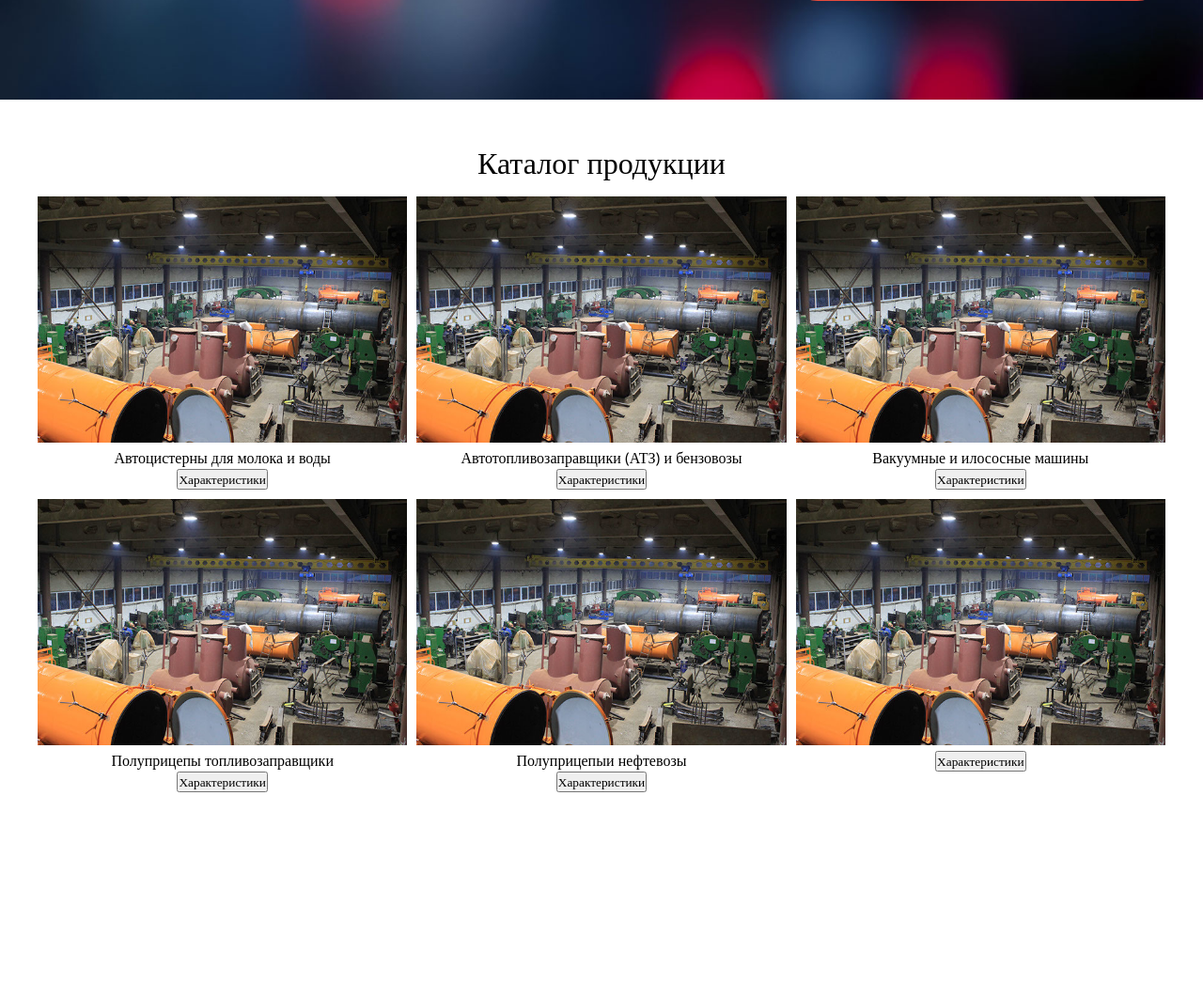
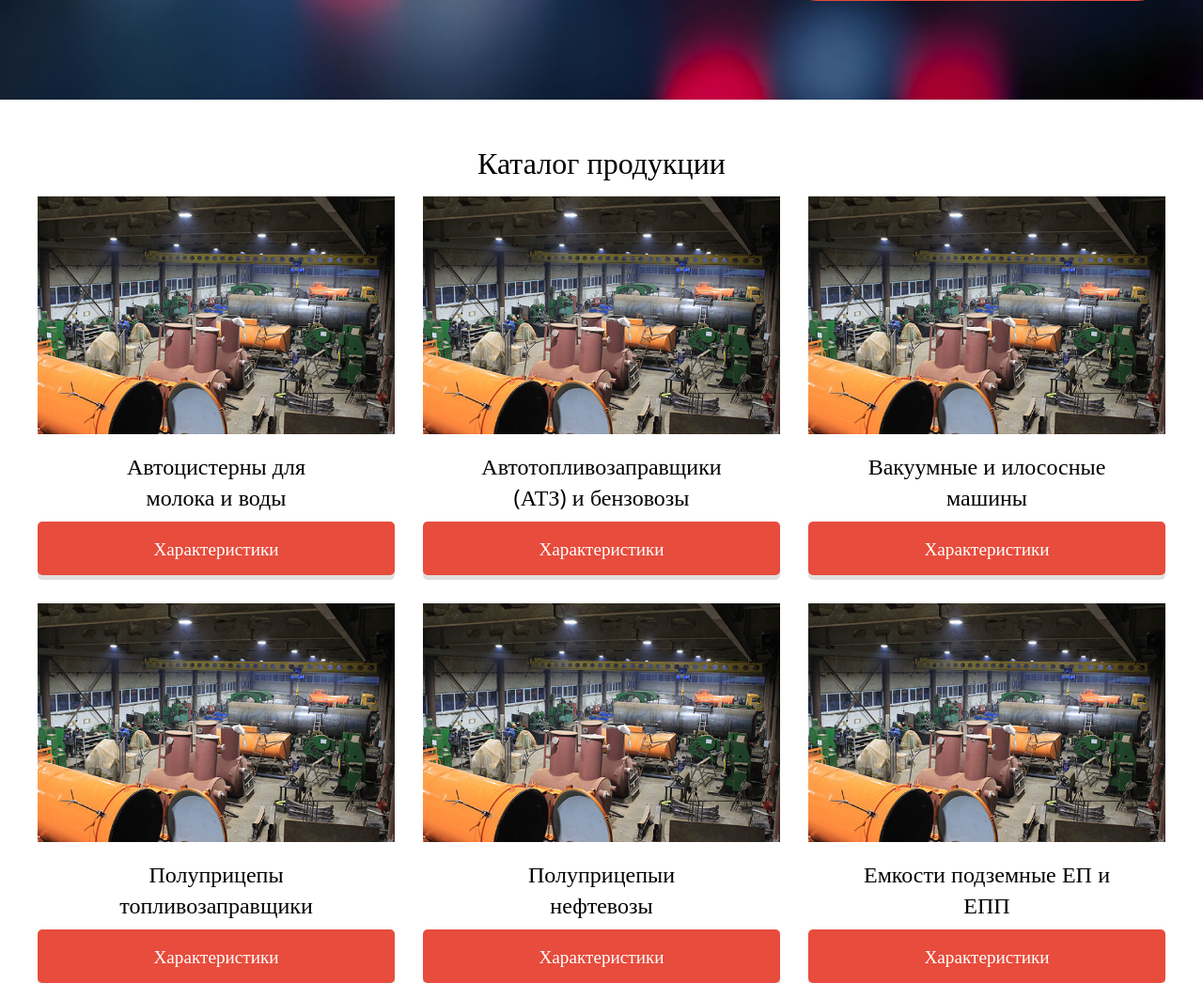
Before and after one commit to Wasth/landing1, a PHP site: page / in a window 1280 px wide. Shown: the part 1186-2232 px from the top of the page at 94% size. Before the commit the page ends 2029 px from the top, so only its background shows below. Run offline with PHP 8.4, Linux system fonts and the light colour scheme.

Commit message:
Done work with catalog of production block

```diff
--- a/css/style.css
+++ b/css/style.css
@@ -103,8 +103,8 @@ header #menu .item:hover {
     border-radius: 5px;
     border: 0;
     color: white;
-    background: rgb(231, 76, 60);;
-    box-shadow: 0 5px 0 rgba(0, 0, 0, 0.12);;
+    background: rgb(231, 76, 60);
+    box-shadow: 0 5px 0 rgba(0, 0, 0, 0.12);
 }
 #applicationForm button:hover {
     box-shadow: 0 0 0 rgba(0,0,0,0);
@@ -127,16 +127,36 @@ header #menu .item:hover {
 #ourProductionGrid {
     display: grid;
     grid-template-columns: repeat(3, 1fr);
-    grid-gap: 10px;
+    grid-gap: 30px;
 }
 #ourProductionGrid img {
     width: 100%;
 }
-#ourProductionGrid a {
-    color: black;
-    text-decoration: none;
 
-}
 #ourProductionGrid div {
     text-align: center;
+    font-size: 1.5em;
 }
+#ourProductionGrid div p {
+    width: 70%;
+    margin: 10px auto;
+}
+#ourProductionGrid div button {
+    width: 100%;
+    padding: 15px 0;
+    border: 0;
+    border-radius: 5px;
+    background: gold;
+    font-size: 0.8em;
+    font-weight: 400;
+    background: rgb(231, 76, 60);
+    color: white;
+    box-shadow: 0 5px 0 rgba(0, 0, 0, 0.12);
+}
+#ourProductionGrid div button:hover {
+    box-shadow: 0 0 0 rgba(0,0,0,0);
+    position: relative;
+    top: 5px;
+    cursor: pointer;
+}
+/*PARTNERS*/
--- a/index.html
+++ b/index.html
@@ -62,37 +62,38 @@
             </div>
         </div>
     </div>
+    <div id="partnersBlockWrapper"></div>
     <div id="ourProductionWrapper">
         <h1>Каталог продукции</h1>
         <div class="content" id="ourProductionGrid">
             <div>
                 <img src="img/pic.jpg" alt="aa">
-                <a href="#">Автоцистерны для молока и воды</a><br>
+                <p>Автоцистерны для молока и воды</p>
                 <button>Характеристики</button>
             </div>
             <div>
                 <img src="img/pic.jpg" alt="aa">
-                <a href="#">Автотопливозаправщики (АТЗ) и бензовозы</a><br>
+                <p>Автотопливозаправщики (АТЗ) и бензовозы</p>
                 <button>Характеристики</button>
             </div>
             <div>
                 <img src="img/pic.jpg" alt="aa">
-                <a href="">Вакуумные и илососные машины</a><br>
+                <p>Вакуумные и илососные машины</p>
                 <button>Характеристики</button>
             </div>
             <div>
                 <img src="img/pic.jpg" alt="aa">
-                <a href="">Полуприцепы топливозаправщики</a><br>
+                <p>Полуприцепы топливозаправщики</p>
                 <button>Характеристики</button>
             </div>
             <div>
                 <img src="img/pic.jpg" alt="aa">
-                <a href="">Полуприцепыи нефтевозы</a><br>
+                <p>Полуприцепыи нефтевозы</p>
                 <button>Характеристики</button>
             </div>
             <div>
                 <img src="img/pic.jpg" alt="aa">
-                <a href=""></a><br>
+                <p>Емкости подземные ЕП и ЕПП</p>
                 <button>Характеристики</button>
             </div>
 
```
